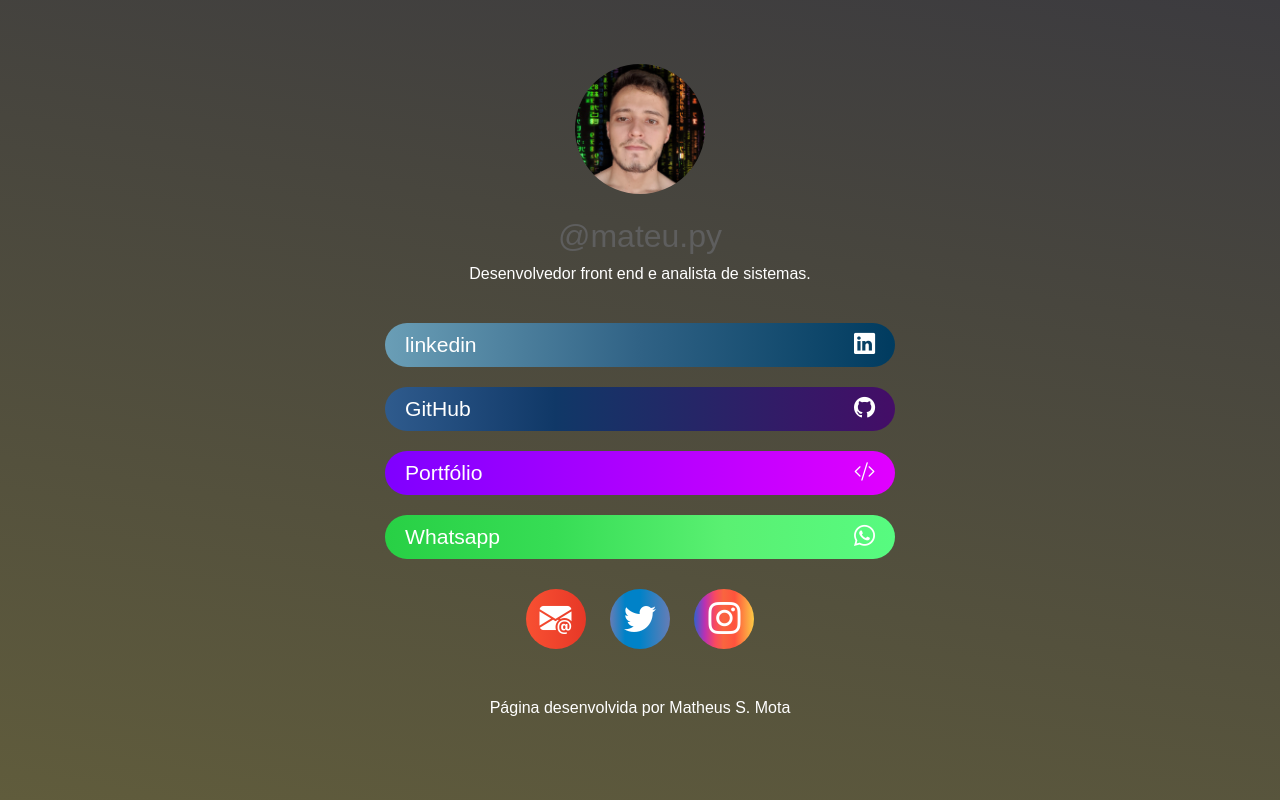
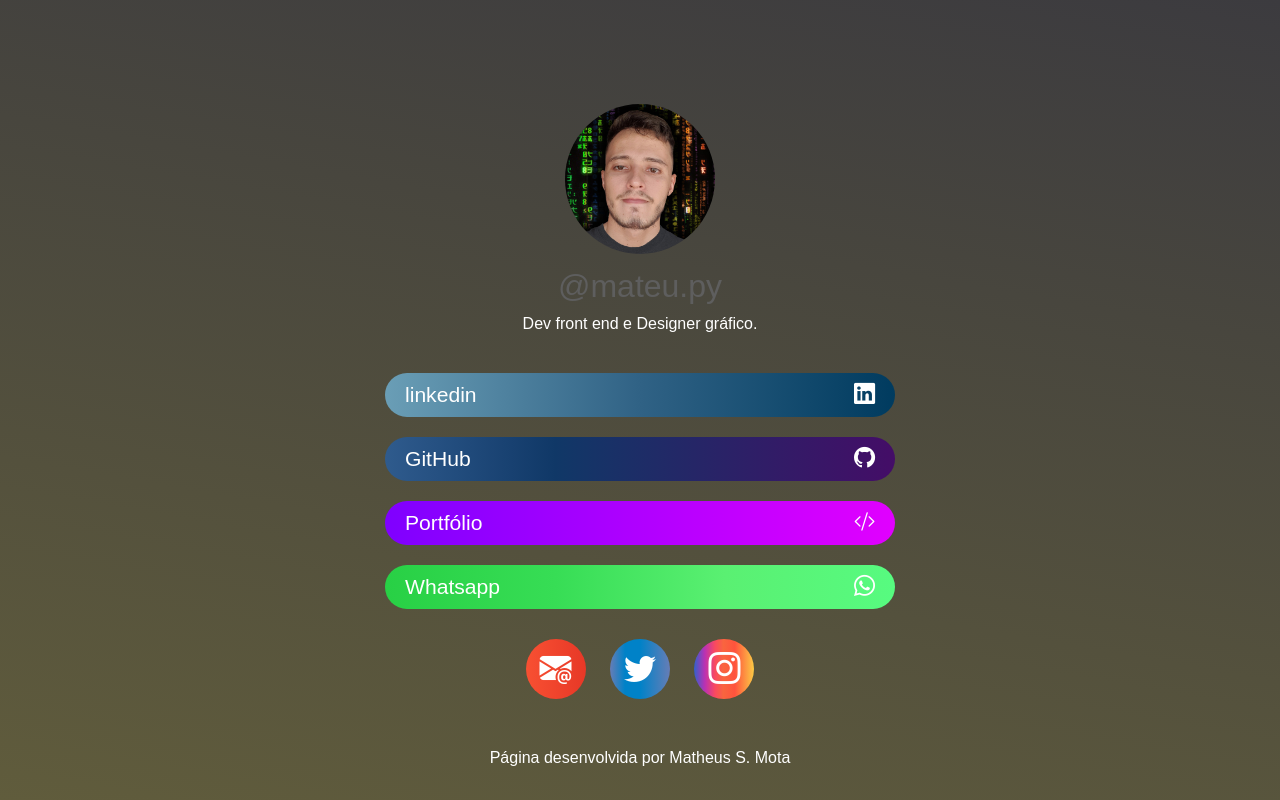
Before and after one commit to matheuslufano/pagina-de-links, a plain HTML site: page site/index.html in a window 1280 px wide. Drawn offline with nearby package versions, Linux system fonts and the light colour scheme.

Commit message:
talvez seja a solução para meus problemas

```diff
--- /dev/null
+++ b/degrader/style.css
@@ -0,0 +1,26 @@
+*{
+    margin: 0;
+    padding: 0;
+    box-sizing: border-box;
+    font-family: Arial, Helvetica, sans-serif;
+}
+
+.box-degrade{
+    width: 100%;
+    padding: 300px 0 ;
+    display: flex;
+    align-items: center;
+    justify-content: center;
+    background-image: linear-gradient(to left, blue, orangered, yellow);
+    background-size: 500% 100%;
+    animation: degrade-animado 5s infinite alternate;
+}
+
+@keyframes degrade-animado{
+    0%{
+        background-position-x: 0%;
+    }
+    100%{
+        background-position-x: 100%;
+    }
+}
--- a/site/index.html
+++ b/site/index.html
@@ -8,12 +8,13 @@
     <link rel="stylesheet" href="style.css">
     <link rel="shortcut icon" href="imagens/code-slashResultado.png" type="image/x-icon" id="favicon ">
 </head>
-<body>
+<body  id="degrade">
     <div class="container">
         <header>
-            <img src="imagens/perfil 01.jpg" alt="Minha foto de perfil Matheus S. Mota">
+            <!-- <h1 class="oi">Hi, Me chamo Matheus S. Mota</h1> -->
+            <img src="imagens/perfil 01c.jpg" alt="Minha foto de perfil Matheus S. Mota">
             <a href="https://www.instagram.com/mateu.py/" target="_blank"><h1>@mateu.py</h1></a>
-            <p>Desenvolvedor front end e analista de sistemas.</p>
+            <p>Dev front end e Designer gráfico.</p>
         </header>
 
         <section class="botoes-links"><!--que teg é esse ?-->
@@ -29,7 +30,7 @@
                     <i class="bi bi-github"></i>
                 </button>
             </a>
-            <a href="#" target="_blank" class="link">
+            <a href="https://matheuslufano.github.io/Meu-Portfolio/" target="_blank" class="link">
                 <button id="portfólio">
                     <samp>Portfólio</samp>
                     <i class="bi bi-code-slash"></i>
--- a/site/style.css
+++ b/site/style.css
@@ -14,7 +14,7 @@ html{
 body{
     background: linear-gradient(-170deg, #3c3b3f 0%, #605c3c 100%);
     height: 100%;
-
+    background-attachment:fixed; /*<--- solução dos meus problemas*/
 }
 
 .container{
@@ -65,9 +65,9 @@ header{
 }
 
 header img{
-    max-width: 130px;
-    margin-top: 10px;
-    margin-bottom: 20px;
+    max-width: 150px;
+    margin-top: 100px;
+    margin-bottom: 10px;
     border-radius:  50%;
 
 }
@@ -78,7 +78,6 @@ header h1{
     color: #5e5e5e;
     font-weight: 300;
 }
-
 
 /*  ESTILO DE BOTOES  */
 
--- a/style.css
+++ b/style.css
@@ -14,7 +14,7 @@ html{
 body{
     background: linear-gradient(-170deg, #3c3b3f 0%, #605c3c 100%);
     height: 100%;
-
+    background-attachment:fixed;
 }
 
 .container{
@@ -65,9 +65,9 @@ header{
 }
 
 header img{
-    max-width: 130px;
-    margin-top: 50px;
-    margin-bottom: 20px;
+    max-width: 150px;
+    margin-top: 100px;
+    margin-bottom: 10px;
     border-radius:  50%;
 
 }
```
Also changed, not shown: degrader/index.html (added, +14 -0 lines), index.html (+2 -2 lines), site/imagens/perfil 01c.jpg (added).
